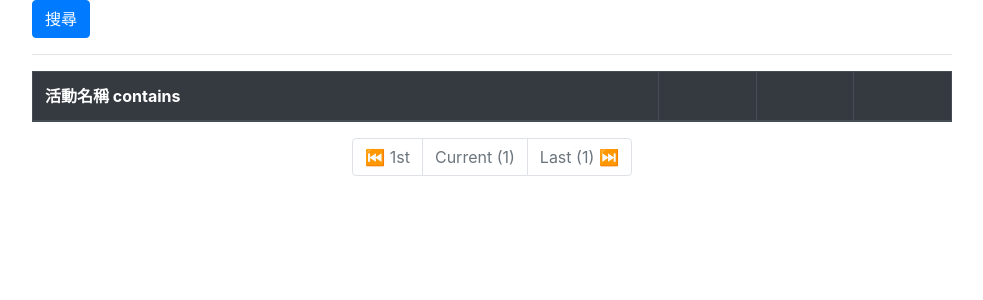
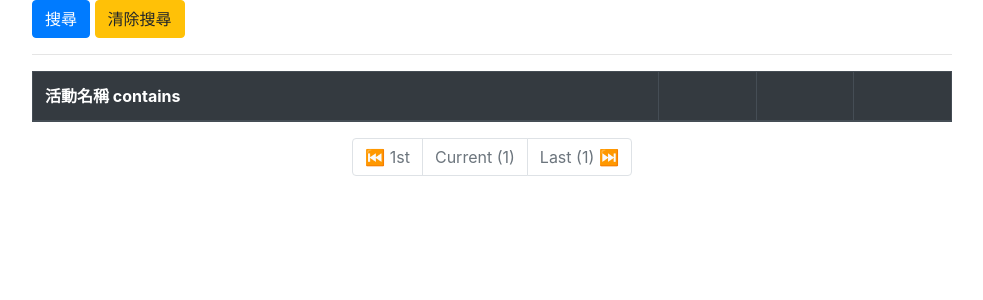
Before and after one commit to yellowsoar/musical_activity_viewer, a Django app: page /operation/ in a window 1280 px wide. Shown: the part 56-356 px from the top of the page, without its empty margins (148-1131 px from the left). Run offline with Django 5.2, Linux system fonts and the light colour scheme; data that the repository does not hold is empty; some libraries are stand-ins or nearby versions.

Commit message:
feat: operation filter reset button

```diff
--- a/src/opendata_tw/templates/operation.html
+++ b/src/opendata_tw/templates/operation.html
@@ -5,6 +5,7 @@
 {% block content %}
 <div>
 	<button type="button" href="#search" class="btn btn-primary" data-toggle="collapse" aria-pressed="false">搜尋</button>
+	<a href="{% url 'operate_activity' %}" class="btn btn-warning">清除搜尋</a>
 	<div id="search" class="collapse">
 		<form method="get">
 			<div class="row row-cols-3">
```
